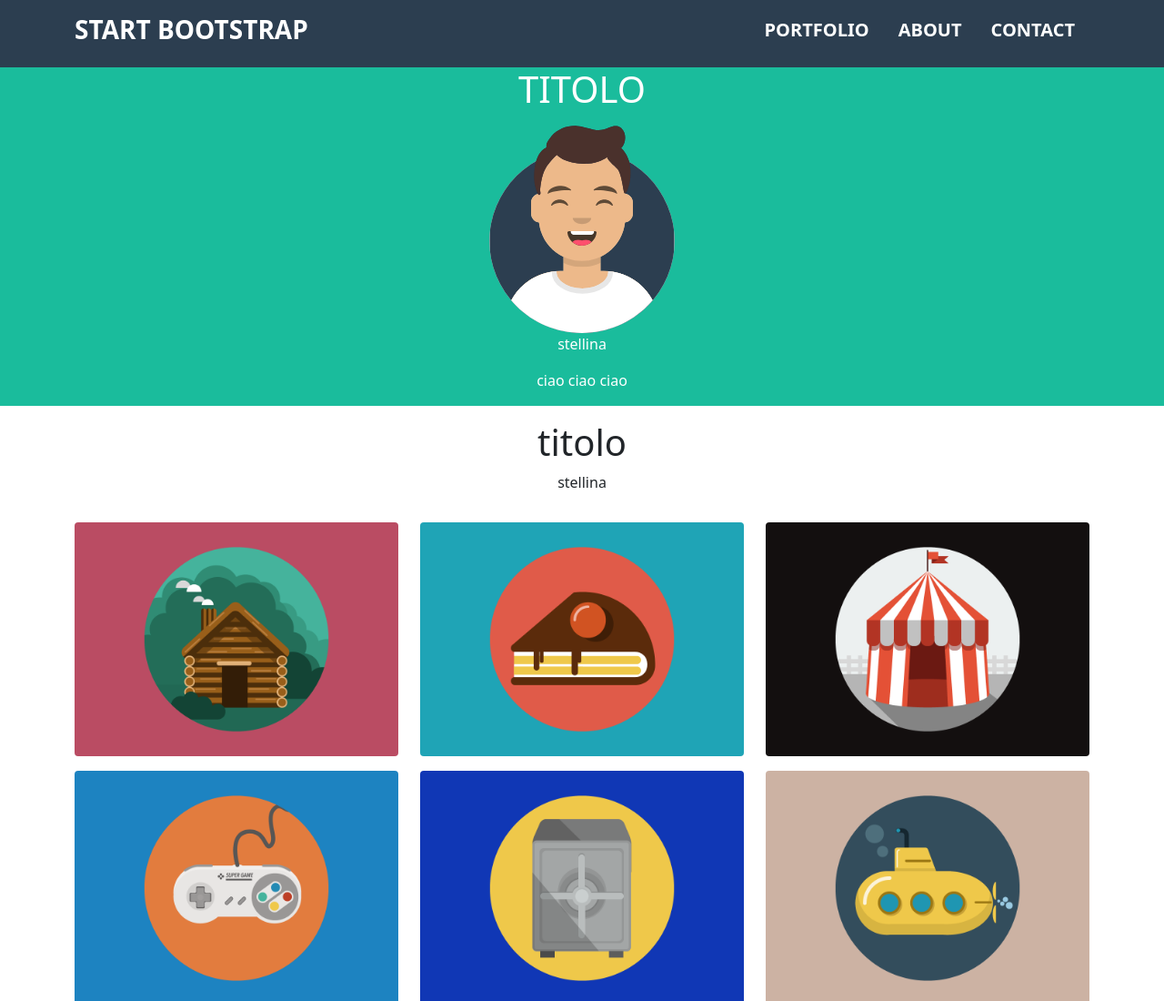
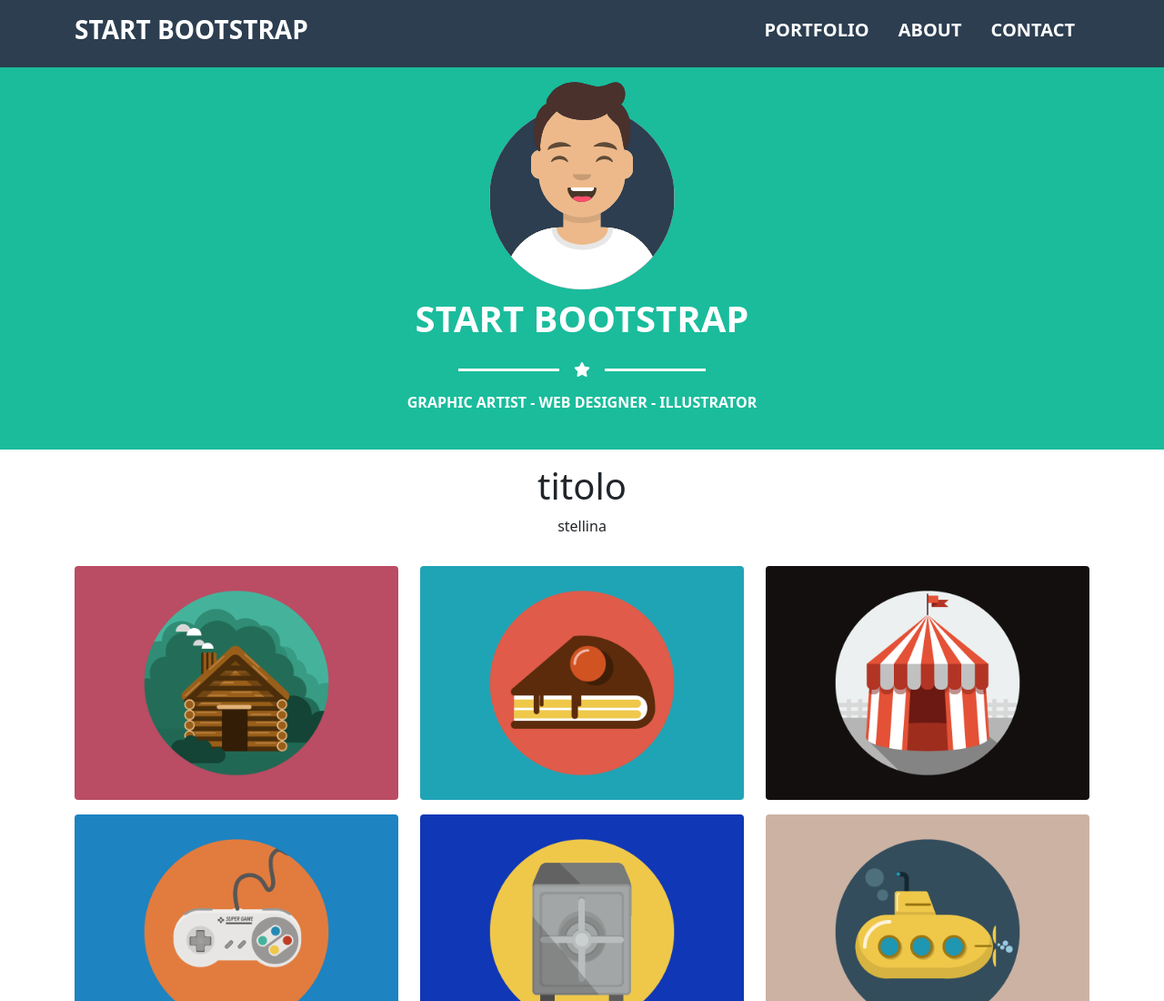
Before and after one commit to Benedetta-Barbone/html-css-bootstrap-freelancer, a plain HTML site: page index.html in a window 1280 px wide. Shown: the top 1100 px of the page at 91% size. Drawn offline with nearby package versions, Linux system fonts and the light colour scheme.

Commit message:
completata parte dell'avatar nell'header

```diff
--- a/css/style.css
+++ b/css/style.css
@@ -31,3 +31,9 @@ header div.container div.row div>img{
 .contatti{
     background-color: #3a546d;
 }
+
+.star>div{
+    height: 3px;
+    background-color: white;
+    width: 10%;
+}
--- a/index.html
+++ b/index.html
@@ -5,6 +5,7 @@
     <meta name="viewport" content="width=device-width, initial-scale=1.0">
     <link href="https://cdn.jsdelivr.net/npm/bootstrap@5.0.2/dist/css/bootstrap.min.css" rel="stylesheet" integrity="sha384-EVSTQN3/azprG1Anm3QDgpJLIm9Nao0Yz1ztcQTwFspd3yD65VohhpuuCOmLASjC" crossorigin="anonymous">
     <link rel="stylesheet" href="./css/style.css">
+    <link rel="stylesheet" href="https://cdnjs.cloudflare.com/ajax/libs/font-awesome/6.5.2/css/all.min.css">
     <title>bootstrap</title>
 </head>
 <body>
@@ -26,12 +27,16 @@
         <div class="container">
             <div class="row d-flex justify-content-center flex-column text-center">
                 <div class="col-12">
-                    <h1>TITOLO</h1>
-                    <img class="img-fluid widt" src="./img/avatar.svg" alt="avatar">
-                    <p>stellina</p>
-                    <p>ciao ciao ciao</p>
+                    <img class="img-fluid py-2" src="./img/avatar.svg" alt="avatar">
+                    <h1 class="fs-1 fw-bold">START BOOTSTRAP</h1>
+                </div>
+                <div class="col-12 star d-flex justify-content-center align-items-center p-3">
+                    <div></div>
+                    <i class="fa-solid fa-star px-3"></i>
+                    <div></div>
+                </div>
+                    <p class="fw-bold pb-4">GRAPHIC ARTIST - WEB DESIGNER - ILLUSTRATOR</p>
 
-                </div>
             </div>
         </div>
     </header>
```
